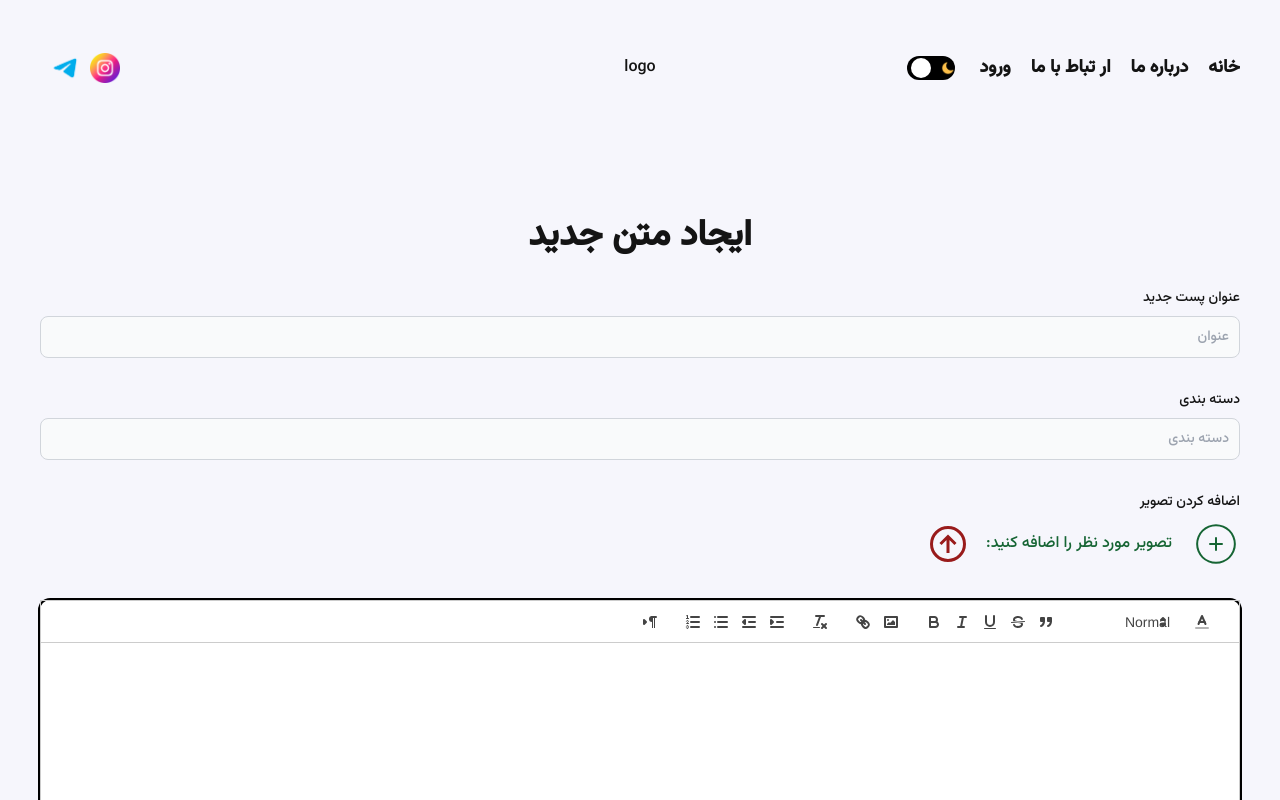
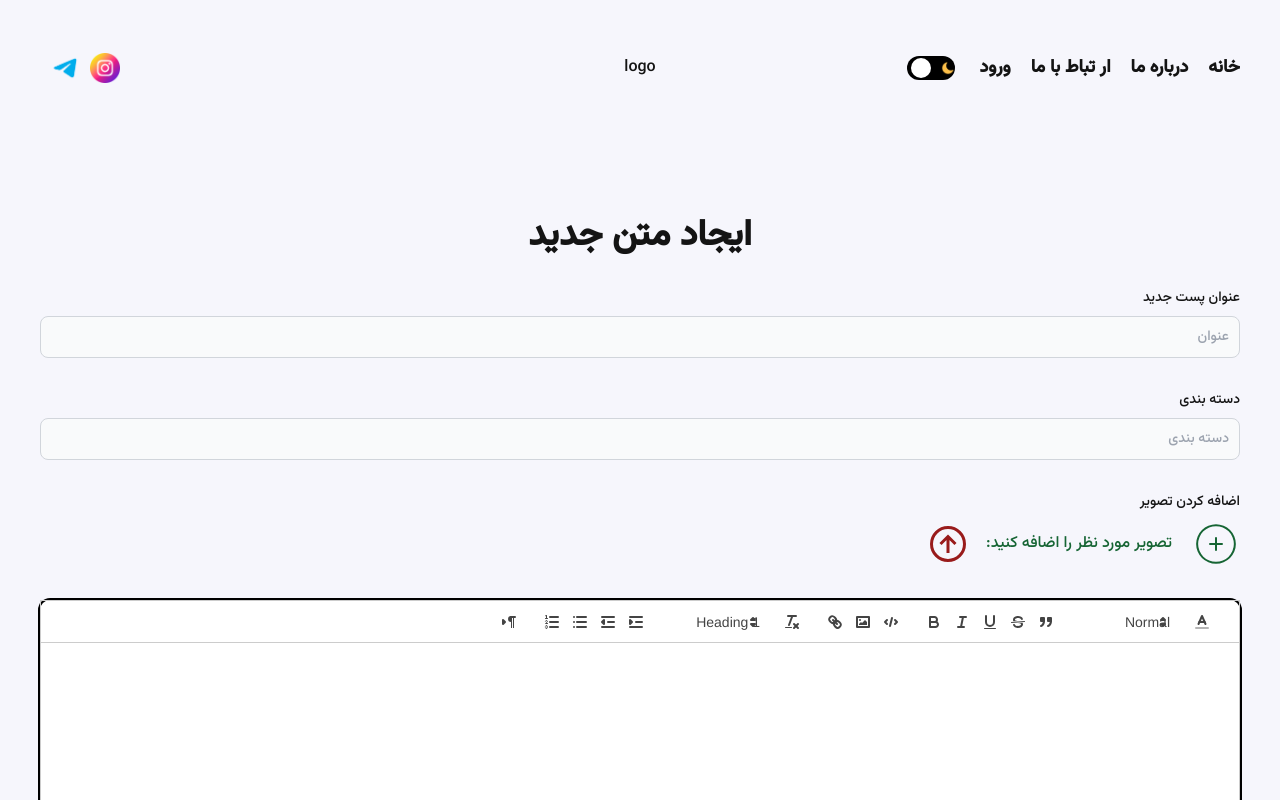
Before and after one commit to NasrinHaghighi/Digital-Design, a Next.js app: page /write in a window 1280 px wide. Shown: the top 800 px of the page. Built offline with nearby package versions, Linux system fonts and the light colour scheme; no server answers.

Commit message:
feat:add format to react-quil

```diff
--- a/app/(landing)/[slug]/page.tsx
+++ b/app/(landing)/[slug]/page.tsx
@@ -30,7 +30,7 @@ const getData = async ( slug : any) => {
        </div>
        <div className="col-span-8 ">
 
-       <h2 className='text-5xl font-bold py-8 text-rigth'>{data?.title}</h2>
+       <h2 className='text-5xl font-bold py-8 text-rigth leading-relaxed'>{data?.title}</h2>
 
        <div><span>{data?.userName ? data?.userName : ''}   </span><span>{data?.createdAt.substring(0, 10)} </span></div>
            </div>
@@ -41,7 +41,7 @@ const getData = async ( slug : any) => {
     <Sidebar/>
    </div>
    <div className="md:col-span-8 col-span-12 order-2 md:order-2">
-   <div dangerouslySetInnerHTML={{ __html: data?.des || '' }} />
+   <div className='leading-relaxed' dangerouslySetInnerHTML={{ __html: data?.des || '' }} />
    </div>
   </div>
     </div>
--- a/app/(landing)/write/page.tsx
+++ b/app/(landing)/write/page.tsx
@@ -138,18 +138,35 @@ const modules = {
     [{ color: ['red', 'blue', 'green', 'yellow', 'black'] }],
     [{ 'header': [1, 2, false] }],
     ['bold', 'italic', 'underline', 'strike', 'blockquote'],
-    ["link", "image"],
+    ['link', 'image', 'code-block'],
     ["clean"],
+    [{'header': [1,2,3]},],
 
 
     [{ 'list': 'ordered' }, { 'list': 'bullet' }, { 'indent': '-1' }, { 'indent': '+1' }],
     [{ 'direction': 'rtl' }]
     // this is rtl support
   ],
+
 }
 
 
 
-  const formats = ["header","bold","italic","underline","strike","blockquote",
-    "list","bullet","indent","link","image","color","clean",
-  ];
+const formats = [
+  "header",
+  "bold",
+  "italic",
+  "underline",
+  "strike",
+  "blockquote",
+  "list",
+  "bullet",
+  "indent",
+  "link",
+  "image",
+  "color",
+  "clean",
+  "code-block", // Include "code-block" format here
+  "bulleted-list",
+  "numbered-list"
+];
--- a/app/api/post/route.ts
+++ b/app/api/post/route.ts
@@ -50,7 +50,7 @@ export const GET = async (req: any) => {
 export const POST = async (req: Request) => {
     const session = await getAuthSession();
 
- console.log('s',session)
+ //console.log('s',session)
     if (!session) {
         return new NextResponse(JSON.stringify({ message: 'not authenticated ' }), { status: 401 });
     }
@@ -58,7 +58,7 @@ export const POST = async (req: Request) => {
 
 
     const body = await req.json();
-    console.log('req body', body);
+   // console.log('req body', body);
     const post = await prisma.post.create({ data: { ...body,  userEmail: session?.user?.email ?? '' ,userName: session?.user?.name ?? ''} });
     return new NextResponse(JSON.stringify(post), { status: 200 });
    } catch(e:any){
--- a/components/Landing/Sidebar.tsx
+++ b/components/Landing/Sidebar.tsx
@@ -25,7 +25,7 @@ return   <div className='flex flex-col gap-3 p-4 border-b-2 border-gray-200 mb-5
             {item.title}
             </Link>
             </div>
-          <div className='text-gray-500'><span className='text-green-500'>Ali</span> <span>{item.createdAt.substring(0,10)}</span></div>
+          <div className='text-gray-500'><span className='text-green-500'>{item.userName ? item.userName : 'Ali'}</span> <span>{item.createdAt.substring(0,10)}</span></div>
   </div>
     })}
 
--- a/components/Navbar/Navbar.tsx
+++ b/components/Navbar/Navbar.tsx
@@ -4,6 +4,7 @@ import  Insta  from '../../public/img/instagram.png'
 import  Tele  from '../../public/img/telegram.png'
 import NavbarLinks from './NavbarLinks'
 import NavbarRes from './NavbarRes'
+import Link from 'next/link'
 function Navbar() {
   return (
     <div className='flex max-w-screen-xl justify-between items-center
@@ -14,7 +15,7 @@ function Navbar() {
         <div className='flex-1 md:hidden '>
       <NavbarRes/>
         </div>
-         <div className=' text-center '>logo</div>
+         <div className=' text-center '><Link href='/'>logo</Link></div>
 
 
         <div className='hidden lg:flex flex-1 justify-end  '>
```
